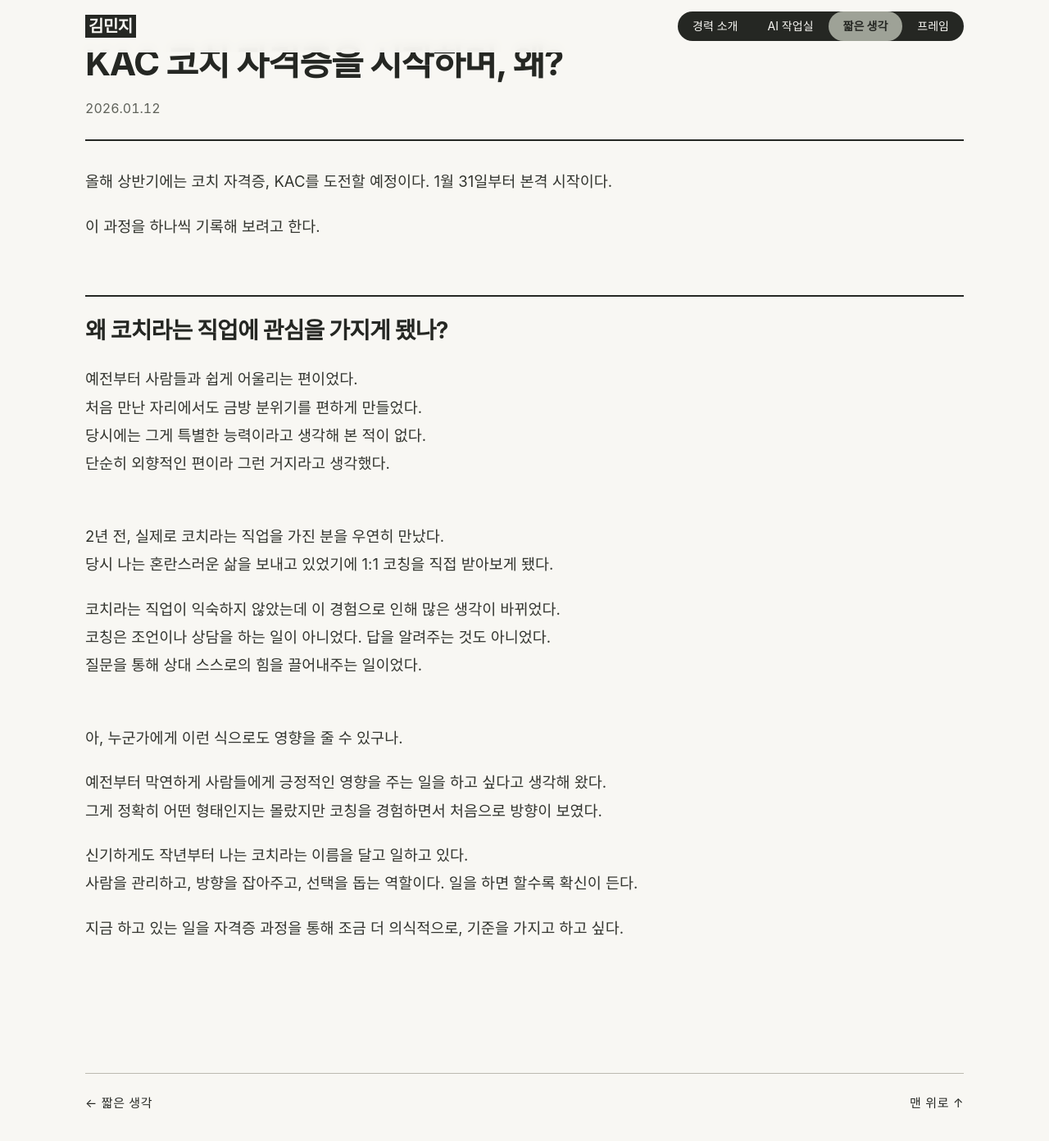
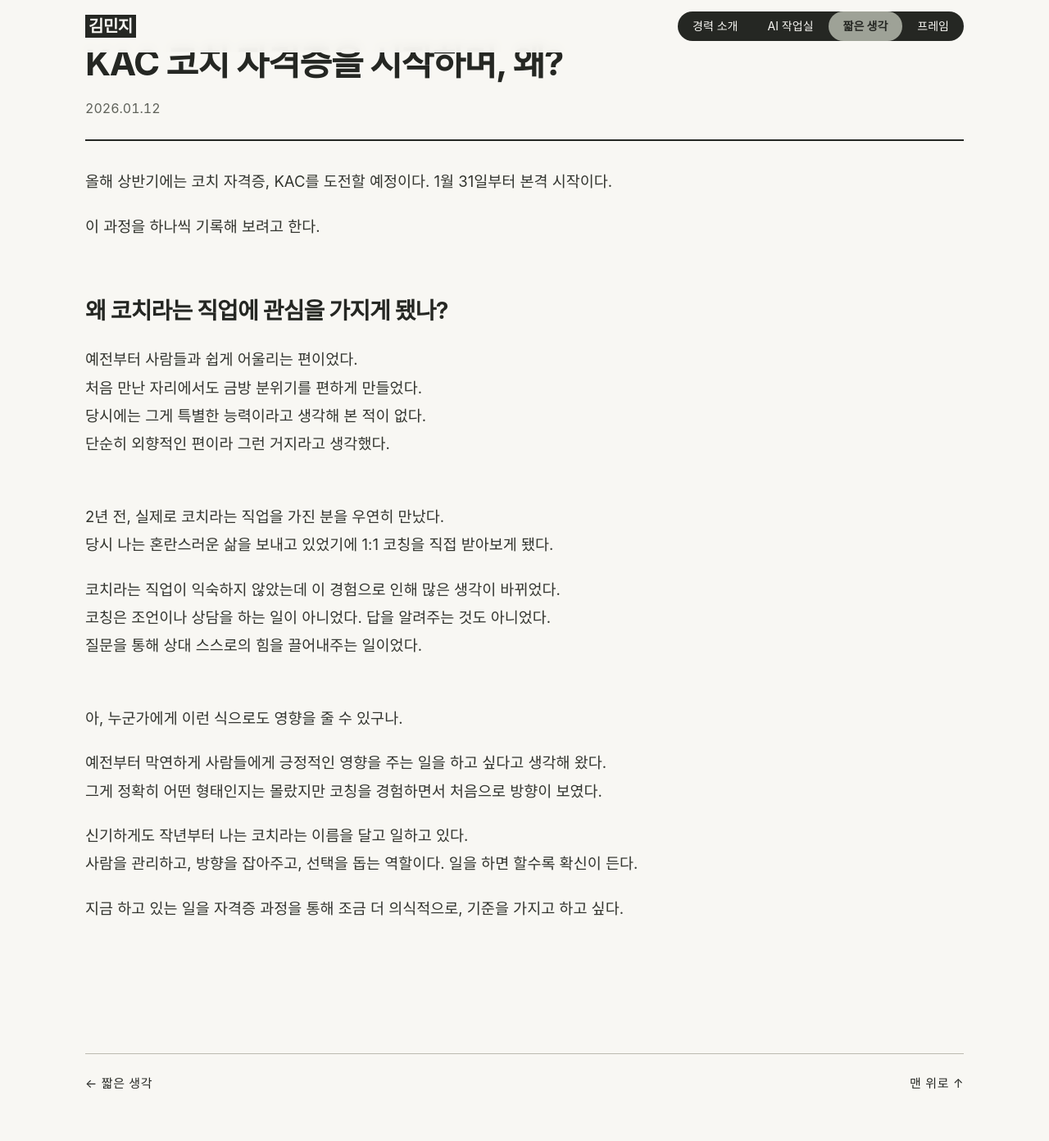
Before and after one commit to k-im-rose/k-im-rose.github.io, a Jekyll site: the page built from _thoughts/kac-start.md, in a window 1280 px wide and 1400 px high, scrolled down 142 px. Shown: the top 1392 px of the window at 82% size. Built offline with Jekyll 4.4.1, drawn with Linux system fonts in a browser that asks for light colours; some web fonts are replaced.

Commit message:
짧은 생각: KAC 글 제목 위 구분선 제거 (no-rule 클래스)
Co-Authored-By: Claude Haiku 5.5 <noreply@anthropic.com>

```diff
--- a/_thoughts/kac-start.md
+++ b/_thoughts/kac-start.md
@@ -10,6 +10,7 @@ summary: 코치 자격증에 도전하게 된 이유
 이 과정을 하나씩 기록해 보려고 한다.
 
 ## 왜 코치라는 직업에 관심을 가지게 됐나?
+{: .no-rule}
 
 예전부터 사람들과 쉽게 어울리는 편이었다.
 처음 만난 자리에서도 금방 분위기를 편하게 만들었다.
--- a/assets/css/cv.css
+++ b/assets/css/cv.css
@@ -451,6 +451,8 @@ a.work-row:hover small { color: #fff; }
 .work .thought-body h2 { margin: 2.4em 0 .8em; padding-top: 22px; border-top: 2px solid var(--ink); font-size: 28px; font-weight: 700; }
 /* 본문 맨 위 첫 제목은 위 날짜 선과 겹치지 않도록 구분선 제거 */
 .work .thought-body > h2:first-child { margin-top: 0; padding-top: 0; border-top: 0; }
+/* 글 중간 제목 중 구분선을 끄고 싶은 제목에만 {: .no-rule} 지정 */
+.work .thought-body h2.no-rule { padding-top: 0; border-top: 0; }
 .work .thought-body h3 { margin: 1.8em 0 .6em; font-size: 21px; font-weight: 700; letter-spacing: -0.03em; color: var(--ink); }
 .work .thought-body h4 { margin: 1.6em 0 .5em; font-size: 18px; font-weight: 700; color: var(--ink); }
 .work .thought-body ul, .work .thought-body ol { margin: 0 0 1.1em; padding-left: 1.3em; }
```
